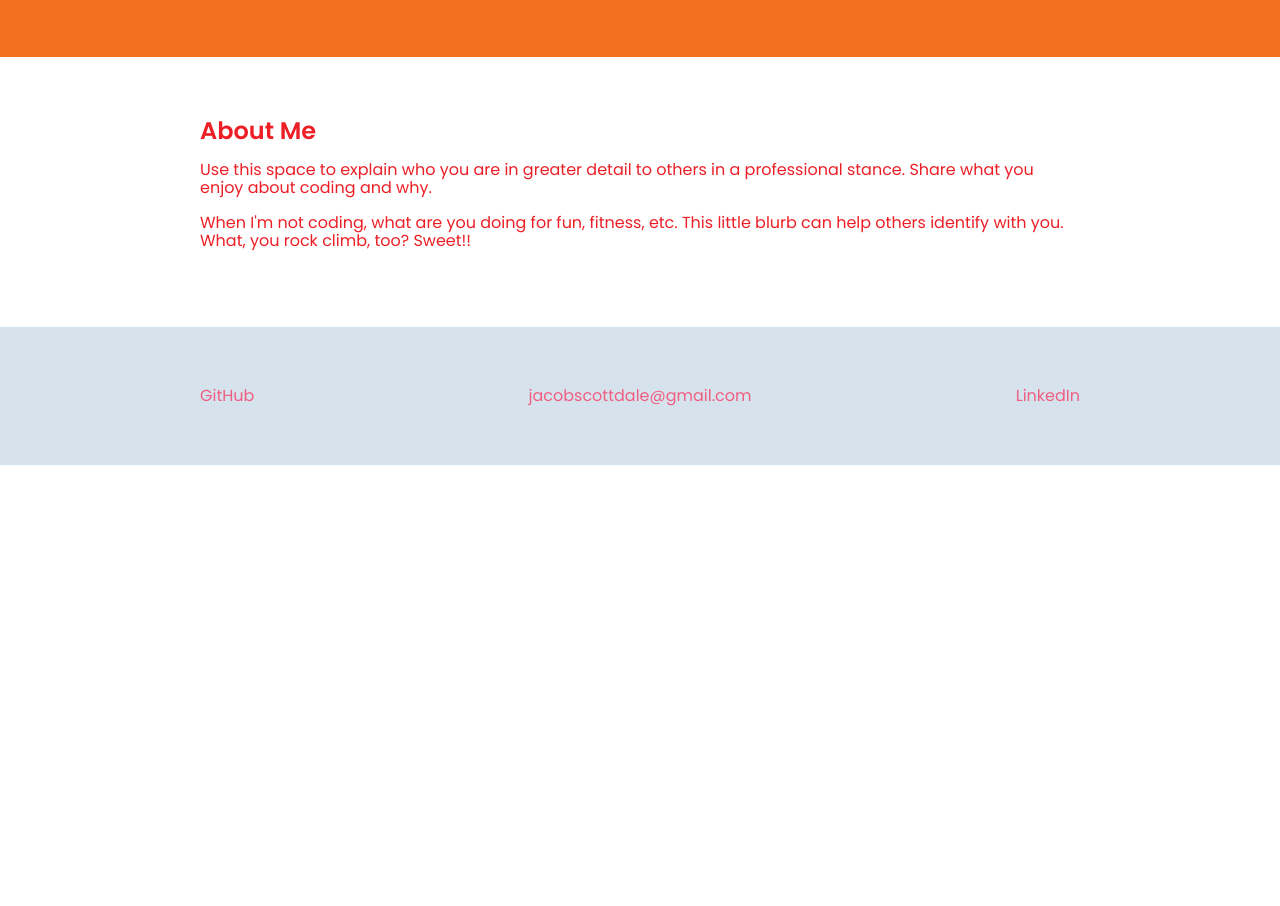
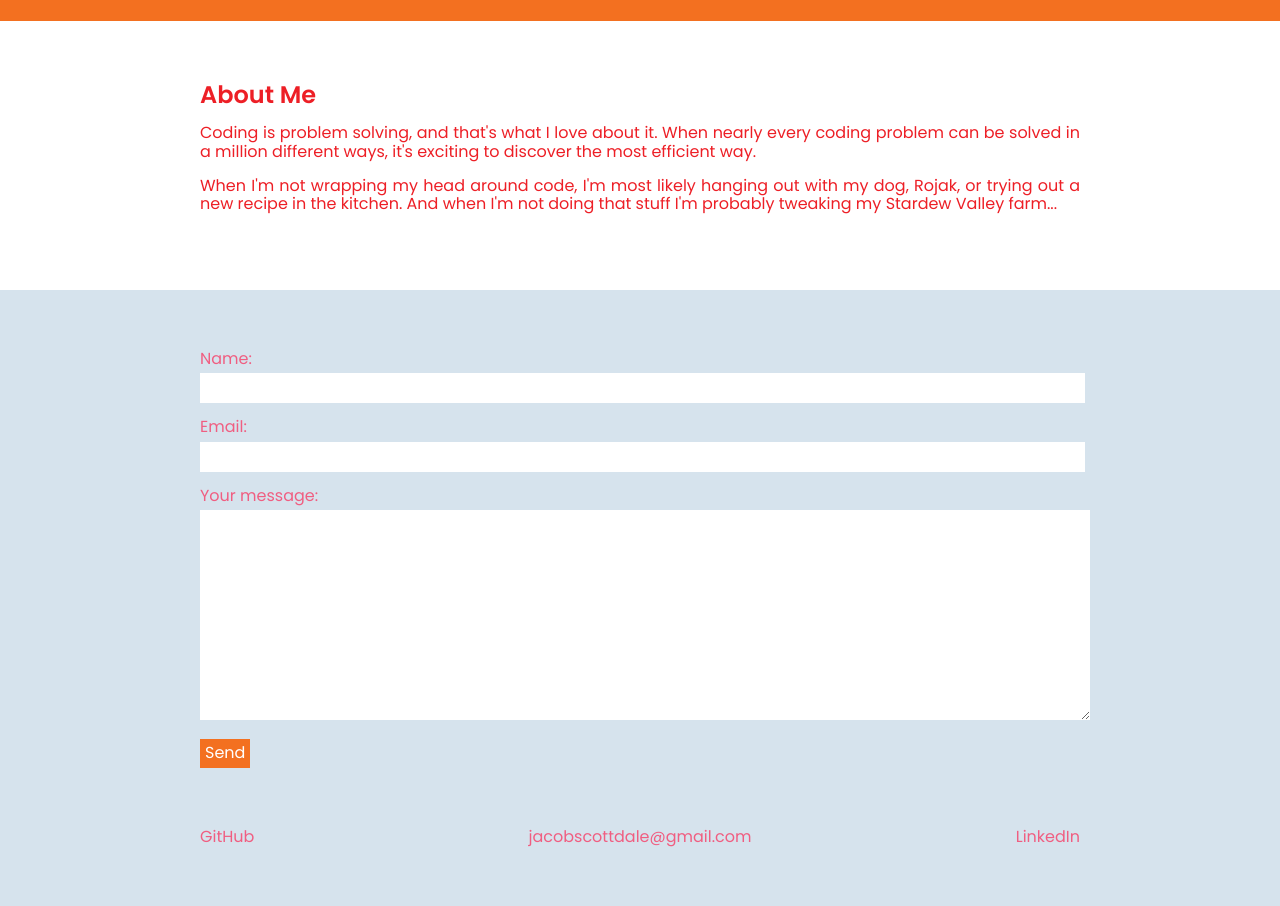
Before and after one commit to jacobscottdale/flex-portfolio, a plain HTML site: page index.html in a window 1280 px wide. Shown: the part 1849-2755 px from the top of the page. Before the commit the page ends 2314 px from the top, so only its background shows below. Drawn offline with nearby package versions, Linux system fonts and the light colour scheme.

Commit message:
Add files via upload

```diff
--- a/index.html
+++ b/index.html
@@ -12,50 +12,6 @@
 </head>
 
 <body>
-    <!--Instructions: Create a portfolio with the following:
-
-Code Requirements:
-
--Create a page layout using flexbox.
--Implement appropriate media queries for responsive design.
--Utilize semantic, valid markup
--Build your page from scratch (no template usage)
-
-Detail and quality requirements:
-
--Page should not have typos and should offer content clarity and readability
-
-Page Content Requirements:
-
-Intro Section:
--Who you are
--Where you are
--What you do and what makes you special
-
-About Me section:
--demonstrate your passion for the web
--demonstrate desire to work on a team with great programmers
--show your personality outside of coding
--List of services you can (or want to) provide a client.
-
-Contact Section:
--email address
--link to your github profile
--link to your linkedin profile
-
-Project section:
--Project Title
--Project Description
--link to Project
-(Note: You may not have developed projects yet. Setup your portfolio with placeholder content. You'll replace this placeholder content as you move through the program and complete assignments. Placeholder content for all of the following is acceptable.)
-
-Sample project listing
-Title of the project
-Description that explains what the app does, who it's for, why you built it.
-Skills used (what is the stack)
-(Optional) Screenshot that presents the app appropriately - may be a placeholder - the actual image does not really matter.
-Link to the GitHub repo of the project
-Link to live, working app-->
     <header>
         <h1>Jacob Dale</h1>
     </header>
@@ -67,22 +23,13 @@ Link to live, working app-->
                 I'm Jacob, a web designer based in Brooklyn.
             </p>
             <div class='group'>
-                <!--
-                    <div class='item intro-picture'>
-                    <img src='jacob-and-rojak.jpg' alt='' width='100%'>
-                </div>
-                -->
                 <div class='item justify-type pink-text intro-text'>
                     <p>
-                        I want to introduce myself so you are interested in getting to know me better. I'll share more
-                        here on what I do professional so that people that are looking for those skills will want to
-                        hire me.
+                        I am a full-stack developer currently making my way through Thinkful's Web Development program.
                     </p>
 
                     <p>
-                        This content doesn't need to be really long. Having at least two paragraphs will seem more
-                        welcoming. Balancing out the size of the photo and the length of this written content can be
-                        changed based on the column arrangement you use.
+                        I work with HTML, CSS, and Javascript, including jQuery and API applications. I build functional forms, fetch content from third-parties and design fully interactive sites using Javascript.
                     </p>
                 </div>
             </div>
@@ -96,7 +43,7 @@ Link to live, working app-->
                     <div class='item column-left'>
                         <img src='placeholder.png' alt='' width='100%'>
                         <h3>Placeholder Project 1</h3>
-                        <p>
+                        <p class='justify-type'>
                             I'm baby mollit bitters tote bag, et mustache quis shoreditch. IPhone artisan pitchfork
                             church-key street art. Chambray roof party squid hot chicken, thundercats kickstarter
                             actually
@@ -117,7 +64,7 @@ Link to live, working app-->
                     <div class='item column-right'>
                         <img src='placeholder.png' alt='' width='100%'>
                         <h3>Placeholder Project 2</h3>
-                        <p>
+                        <p class='justify-type'>
                             Tempor occaecat tofu semiotics lumbersexual tote bag yr iceland adaptogen wolf direct trade
                             do
                             literally ethical art party. Lorem mixtape poutine cred, 8-bit aliquip jianbing exercitation
@@ -138,7 +85,7 @@ Link to live, working app-->
                     <div class='item column-left'>
                         <img src='placeholder.png' alt='' width='100%'>
                         <h3>Placeholder Project 3</h3>
-                        <p>
+                        <p class='justify-type'>
                             IPhone yuccie kale chips skateboard wayfarers elit irure chartreuse ut portland. Cillum
                             ethical
                             non, VHS biodiesel lorem raw denim humblebrag lumbersexual hell of aliqua iPhone laborum
@@ -160,7 +107,7 @@ Link to live, working app-->
                     <div class='item column-right'>
                         <img src='placeholder.png' alt='' width='100%'>
                         <h3>Placeholder Project 4</h3>
-                        <p>
+                        <p class='justify-type'>
                             Yuccie literally narwhal cupidatat adipisicing, mumblecore shoreditch letterpress mustache
                             cold-pressed. Nisi gochujang enim street art affogato irure taxidermy mollit microdosing
                             adaptogen. Sartorial minim cupidatat, officia esse semiotics viral migas est irony. Elit
@@ -188,21 +135,28 @@ Link to live, working app-->
             <div class='group'>
 
                 <div class='item'>
-                    <p>
-                        Use this space to explain who you are in greater detail to others in a professional stance. Share
-                        what you enjoy about coding and why.
+                    <p class='justify-type'>
+                        Coding is problem solving, and that's what I love about it. When nearly every coding problem can be solved in a million different ways, it's exciting to discover the most efficient way.
                     </p>
 
-                    <p>
-                        When I'm not coding, what are you doing for fun, fitness, etc. This little blurb can help others
-                        identify with you. What, you rock climb, too? Sweet!!
+                    <p class='justify-type'>
+                        When I'm not wrapping my head around code, I'm most likely hanging out with my dog, Rojak, or trying out a new recipe in the kitchen. And when I'm not doing that stuff I'm probably tweaking my Stardew Valley farm...
                     </p>
                 </div>
             </div>
         </section>
 
         <section id='contact' class='blue-background'>
-
+            <form id='contact-form' action="https://formspree.io/jacobscottdale@gmail.com"
+            method="post">
+                <label for="name">Name:</label>
+                <input type="text" name="name" id="name">
+                <label for="email">Email:</label>
+                <input type="email" name="email" id="email">
+                <label for="your-message">Your message:</label>
+                <textarea name="your-message" id="your-message" cols="30" rows="10"></textarea>
+                <button type="submit">Send</button>
+            </form>
             <div class='group'>
                 <div class='item item-left'>
                     <a href='https://www.github.com/jacobscottdale' target='_blank'>GitHub</a>
--- a/style.css
+++ b/style.css
@@ -145,6 +145,40 @@ section {
     color: #f37020;
 }
 
+form {
+    margin-bottom: 60px;
+}
+
+input {
+    width: 100%;
+    height: 30px;
+    border: none;
+    margin: 5px 0 15px 0;
+    padding-left: 5px;
+}
+
+label {
+    display: block;
+    color: #f05e81;
+
+}
+
+textarea {
+    width: 100%;
+    min-width: 100%;
+    min-height: 200px;
+    border: none;
+    margin: 5px 0 15px 0;
+    padding: 5px;
+}
+
+button {
+    border: none;
+    color: white;
+    background-color: #f37020;
+    padding: 5px;
+}
+
 
 @media all and (min-width: 800px) {
 
```
